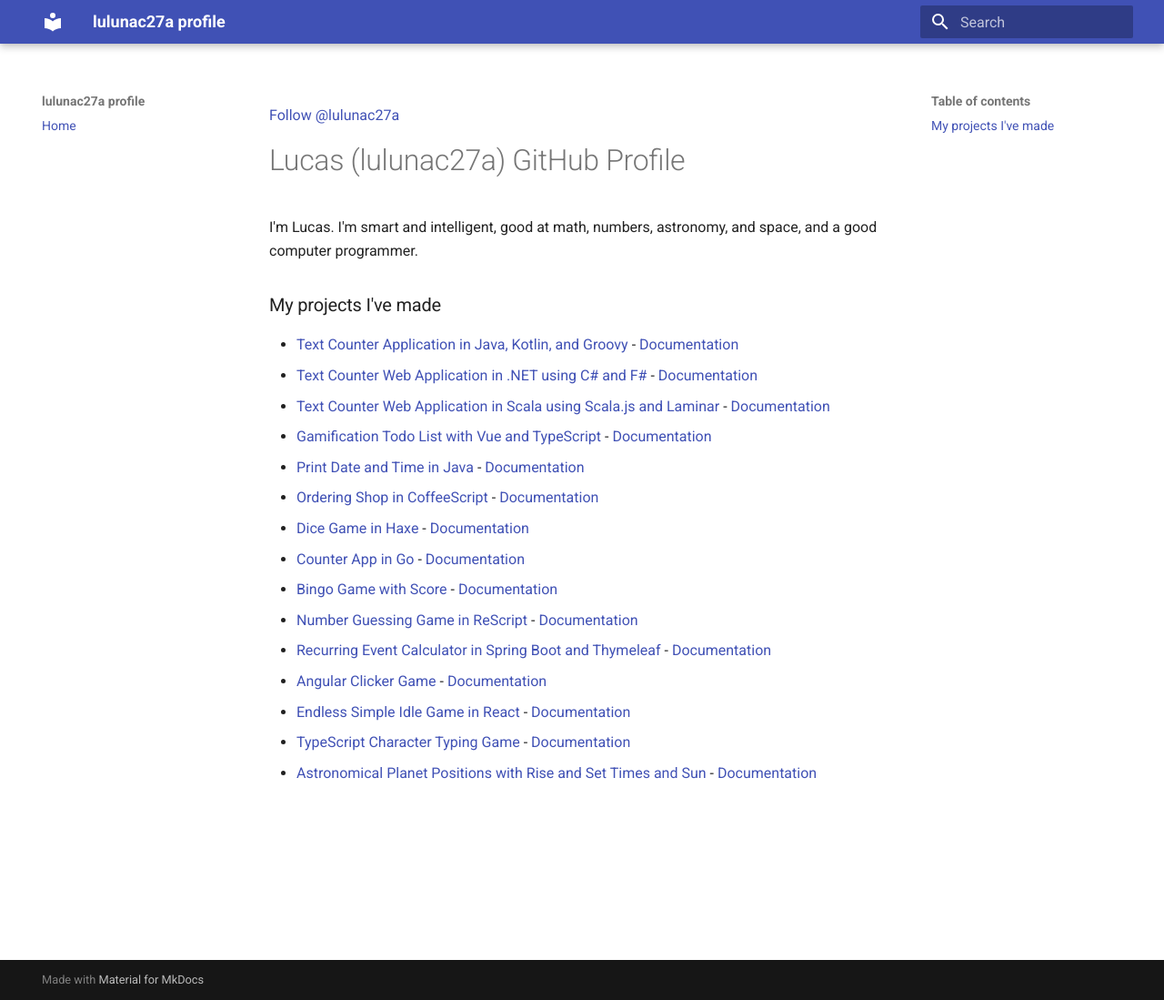
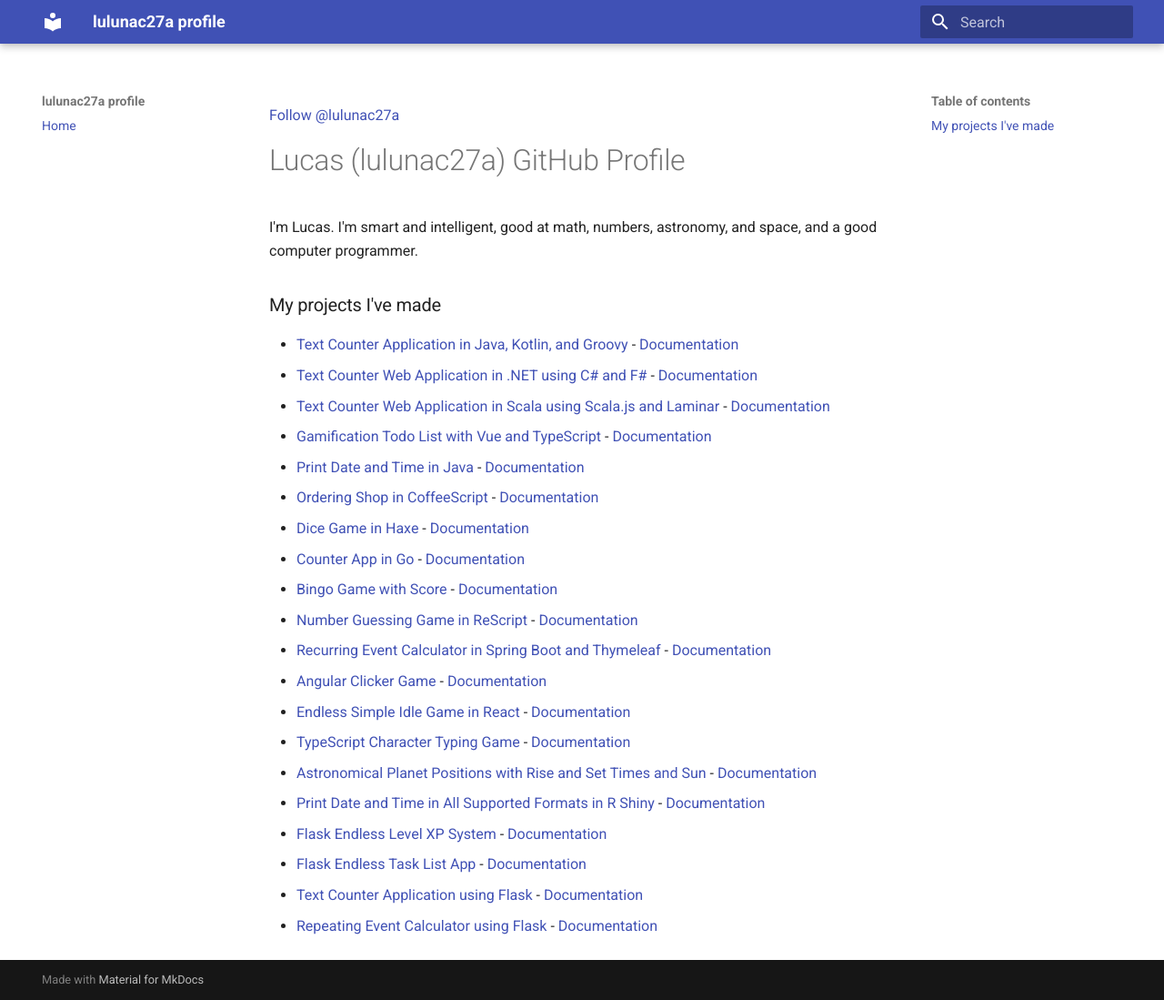
Before and after one commit to lulunac27a/lulunac27a.github.io, an MkDocs documentation site: the page built from docs/index.md, in a window 1280 px wide and 1099 px high. Shown: the whole window at 91% size. Built offline with MkDocs 1.6.1 and Material for MkDocs 9.7.7, drawn with Linux system fonts in a browser that asks for light colours.

Commit message:
Add new projects

```diff
--- a/docs/index.md
+++ b/docs/index.md
@@ -21,5 +21,10 @@ I'm Lucas. I'm smart and intelligent, good at math, numbers, astronomy, and spac
 - [Endless Simple Idle Game in React](https://github.com/lulunac27a/react-endless-simple-idle-game/) - [Documentation](https://lulunac27a.github.io/react-endless-simple-idle-game)
 - [TypeScript Character Typing Game](https://github.com/lulunac27a/typescript-character-typing-game/) - [Documentation](https://lulunac27a.github.io/typescript-character-typing-game)
 - [Astronomical Planet Positions with Rise and Set Times and Sun](https://github.com/lulunac27a/r-shiny-astronomical-planet-positions/) - [Documentation](https://lulunac27a.github.io/r-shiny-astronomical-planet-positions)
+- [Print Date and Time in All Supported Formats in R Shiny](https://github.com/lulunac27a/r-shiny-datetime/) - [Documentation](https://lulunac27a.github.io/r-shiny-datetime)
+- [Flask Endless Level XP System](https://github.com/lulunac27a/flask-endless-level-xp/) - [Documentation](https://lulunac27a.github.io/flask-endless-level-xp)
+- [Flask Endless Task List App](https://github.com/lulunac27a/flask-endless-task-list-app/) - [Documentation](https://lulunac27a.github.io/flask-endless-task-list-app)
+- [Text Counter Application using Flask](https://github.com/lulunac27a/flask-text-counter-application) - [Documentation](https://lulunac27a.github.io/flask-text-counter-application)
+- [Repeating Event Calculator using Flask](https://github.com/lulunac27a/flask-event-calculator/) - [Documentation](https://lulunac27a.github.io/flask-event-calculator)
 
 <script async defer src="https://buttons.github.io/buttons.js"></script>
```
